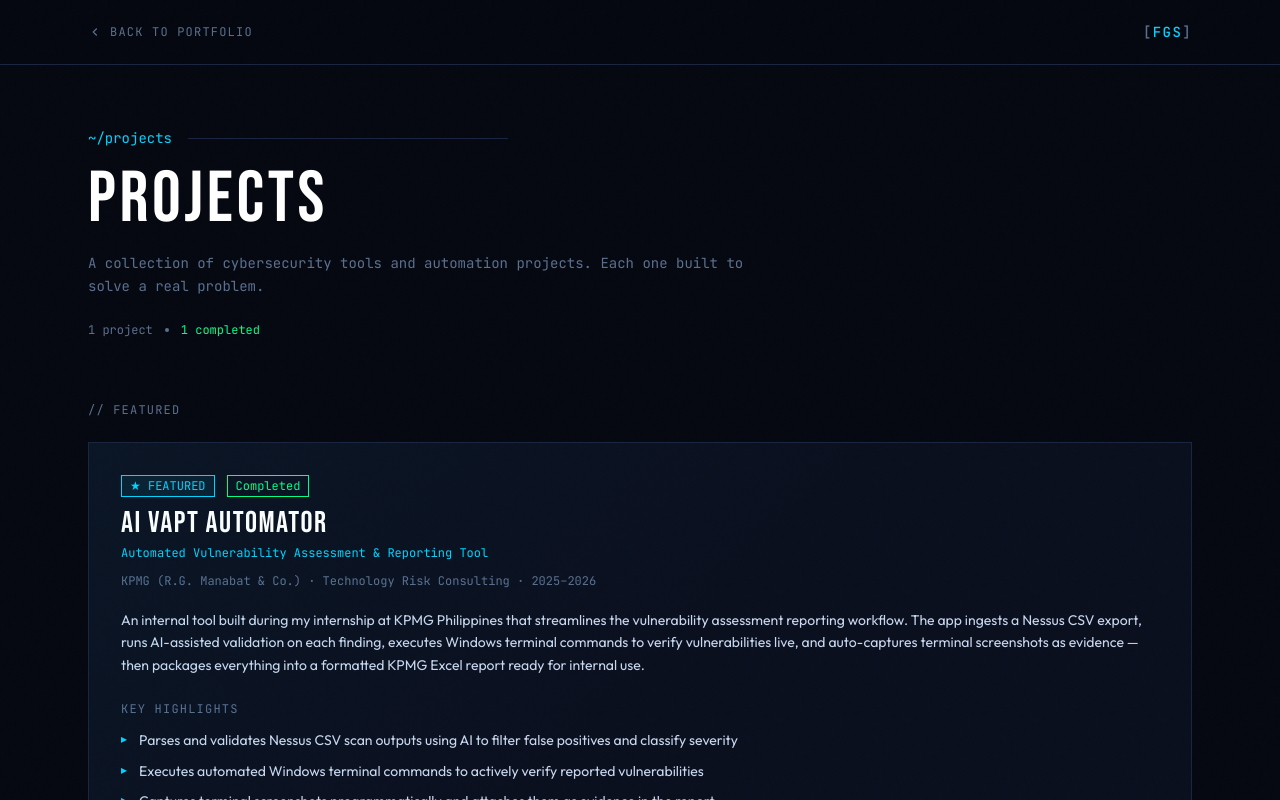
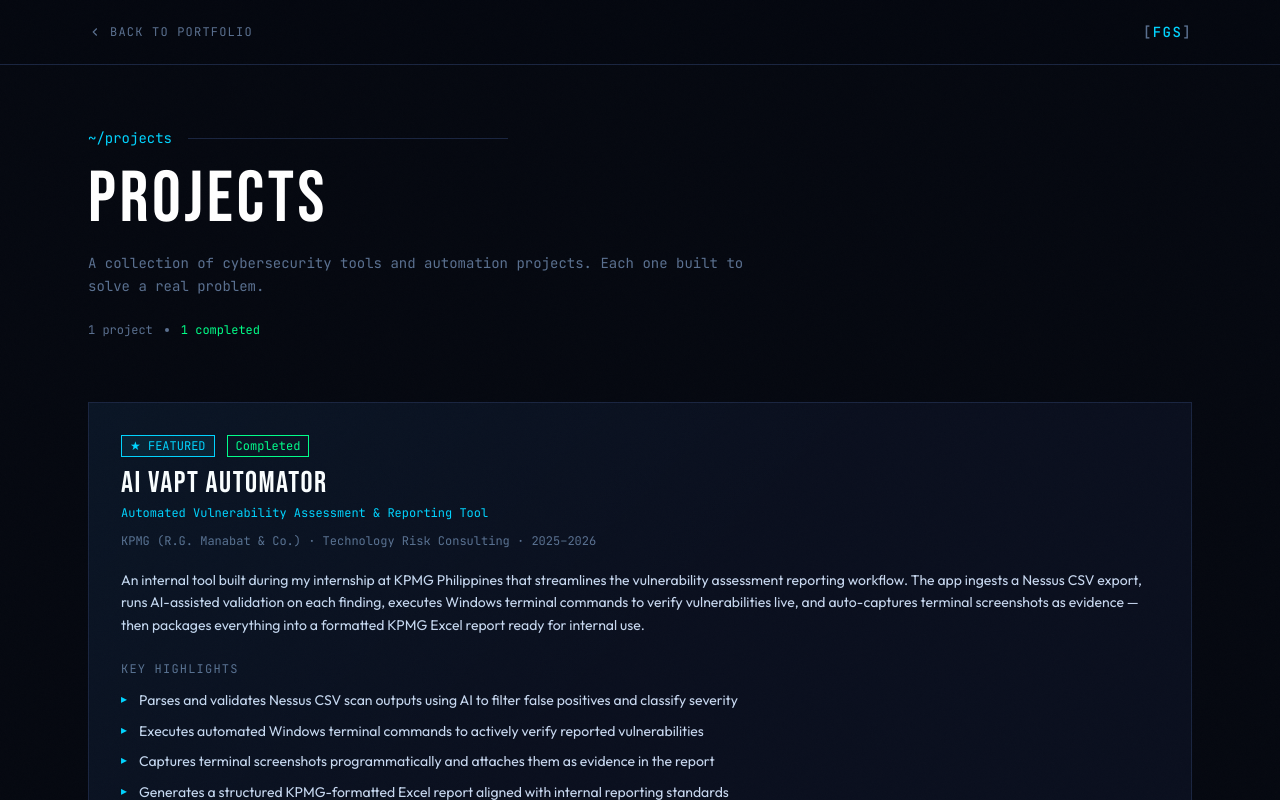
Before and after one commit to nikburs/portfolio, a Next.js app: page /projects in a window 1280 px wide. Shown: the top 800 px of the page. Built offline with nearby package versions, Linux system fonts and the light colour scheme.

Commit message:
Update page.tsx

```diff
--- a/src/app/projects/page.tsx
+++ b/src/app/projects/page.tsx
@@ -85,7 +85,7 @@
         {featured.length > 0 && (
           <section className="mb-16">
             <div className="font-mono text-xs text-cyber-muted mb-6 tracking-widest uppercase">
-              // Featured
+              {/* Featured */}
             </div>
             <div className="grid gap-6">
               {featured.map((project) => (
@@ -99,7 +99,7 @@
         {rest.length > 0 && (
           <section>
             <div className="font-mono text-xs text-cyber-muted mb-6 tracking-widest uppercase">
-              // All Projects
+              {/* All Projects */}
             </div>
             <div className="grid md:grid-cols-2 gap-6">
               {rest.map((project) => (
```
